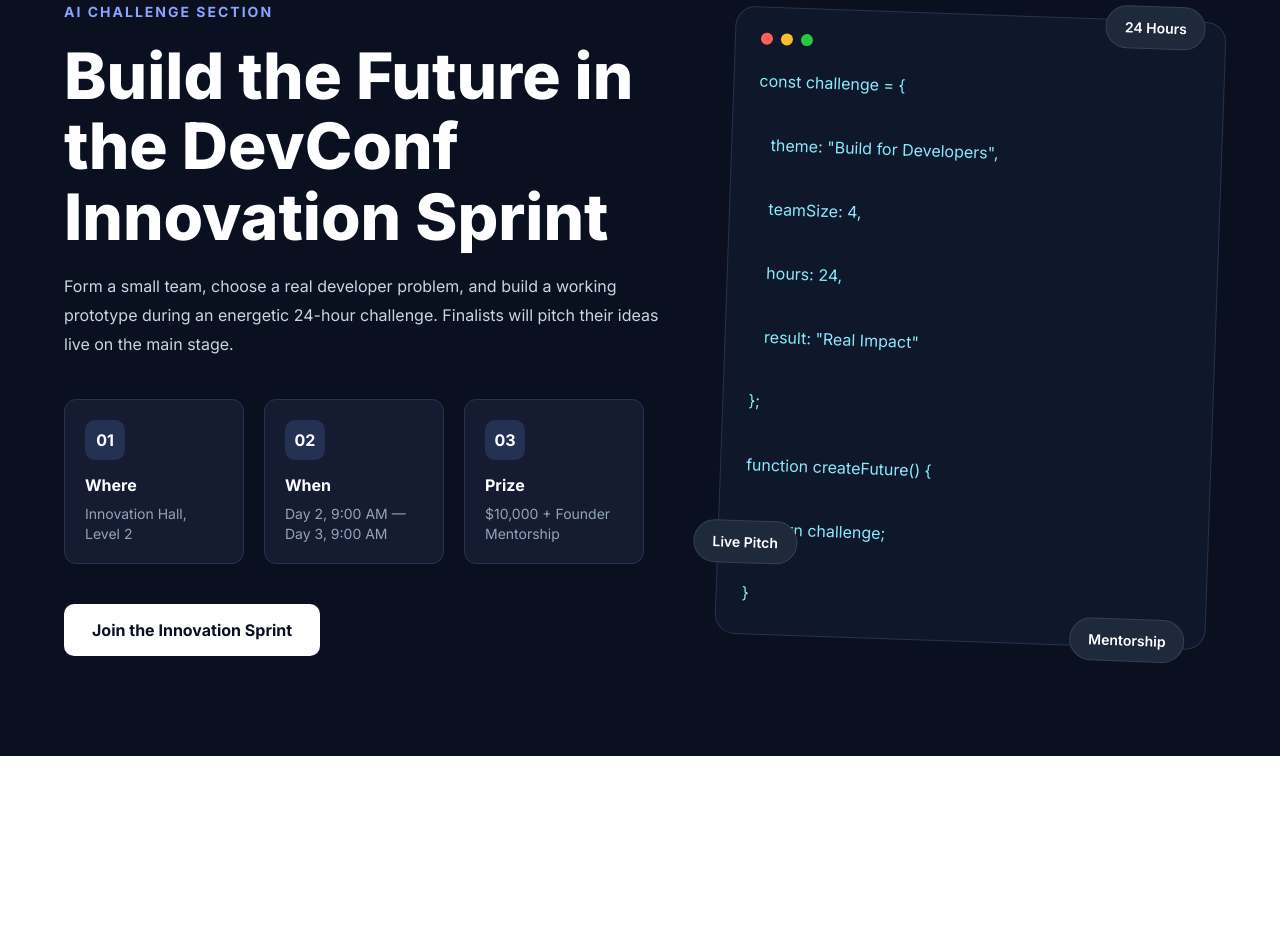
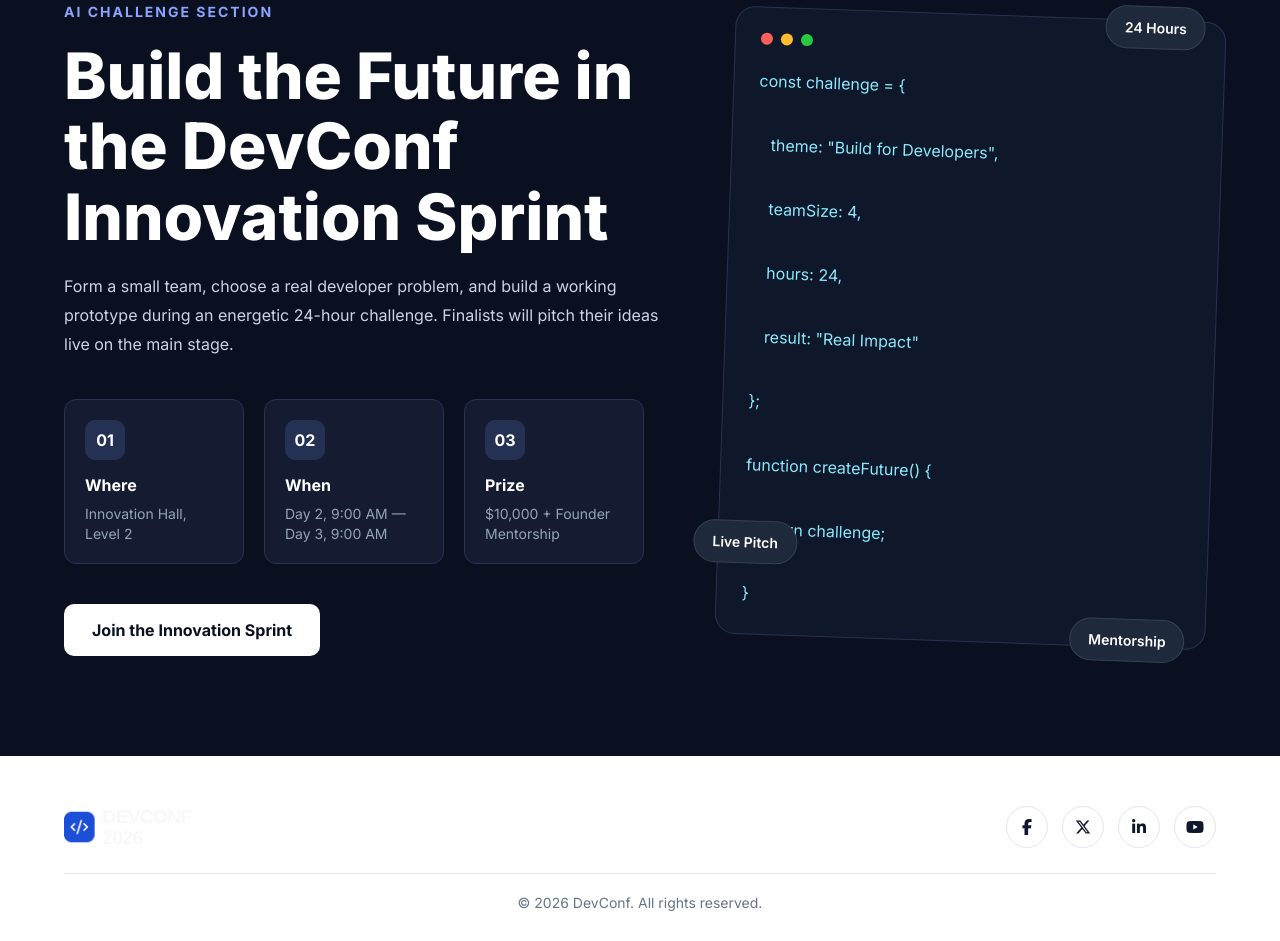
Before and after one commit to Adiba-Khan-Saima/devconf-2026, a plain HTML site: page index.html in a window 1280 px wide. Shown: the part 2783-3724 px from the top of the page. Before the commit the page ends 3539 px from the top, so only its background shows below. Drawn offline with Linux system fonts and the light colour scheme.

Commit message:
Footer added

```diff
--- a/index.html
+++ b/index.html
@@ -327,6 +327,45 @@ function createFuture() {
     </div>
 
 </section>
+<footer class="footer">
+
+    <div class="container">
+
+        <div class="footer-top">
+
+            <img src="./assets/footer-logo.png" alt="Footer Logo" class="footer-logo">
+
+            <div class="footer-social">
+
+                <a href="#">
+                    <i class="fab fa-facebook-f"></i>
+                </a>
+
+                <a href="#">
+                    <i class="fab fa-x-twitter"></i>
+                </a>
+
+                <a href="#">
+                    <i class="fab fa-linkedin-in"></i>
+                </a>
+
+                <a href="#">
+                    <i class="fab fa-youtube"></i>
+                </a>
+
+            </div>
+
+        </div>
+
+        <hr>
+
+        <p class="footer-text">
+            © 2026 DevConf. All rights reserved.
+        </p>
+
+    </div>
+
+</footer>
 </body>
 
 </html>
--- a/style.css
+++ b/style.css
@@ -515,3 +515,63 @@ body{
     bottom:-15px;
     right:20px;
 }
+/* =========================
+   FOOTER
+========================= */
+
+.footer{
+    background:#ffffff;
+    padding:50px 0 30px;
+}
+
+.footer-top{
+    display:flex;
+    justify-content:space-between;
+    align-items:center;
+    margin-bottom:25px;
+}
+
+.footer-logo{
+    height:42px;
+    width:auto;
+}
+
+.footer-social{
+    display:flex;
+    gap:14px;
+}
+
+.footer-social a{
+    width:42px;
+    height:42px;
+
+    display:flex;
+    align-items:center;
+    justify-content:center;
+
+    border:1px solid #e5e7eb;
+    border-radius:50%;
+
+    text-decoration:none;
+    color:#0f172a;
+
+    transition:0.3s;
+}
+
+.footer-social a:hover{
+    background:#3461ff;
+    color:#ffffff;
+    border-color:#3461ff;
+}
+
+.footer hr{
+    border:none;
+    border-top:1px solid #e5e7eb;
+    margin-bottom:20px;
+}
+
+.footer-text{
+    text-align:center;
+    color:#64748b;
+    font-size:14px;
+}
```
